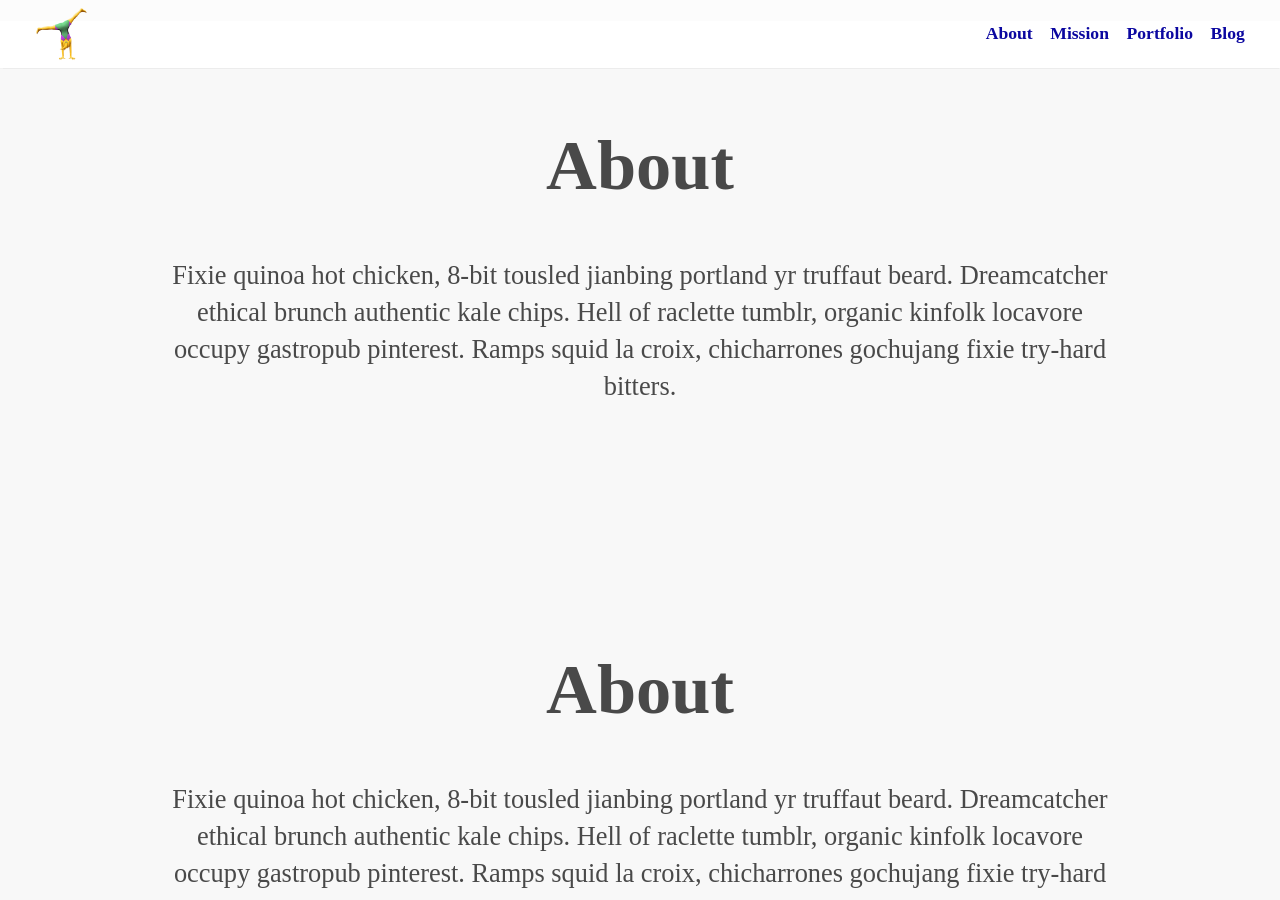
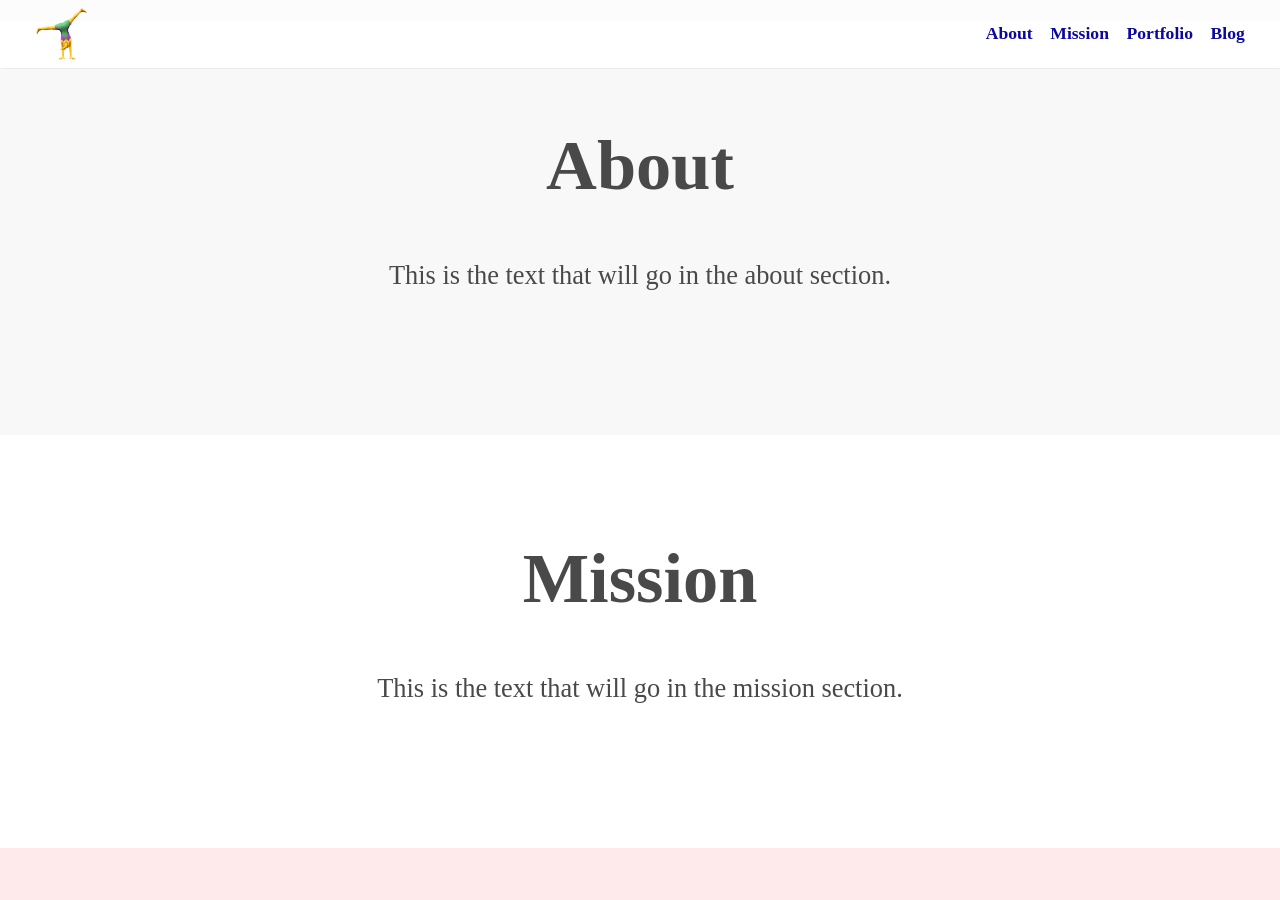
Before and after one commit to aquiring/aquiring.github.io, a Jekyll site: the page built from index.html, in a window 1280 px wide and 900 px high, scrolled down 879 px. Built offline with Jekyll 4.4.1, drawn with Linux system fonts in a browser that asks for light colours; some web fonts are replaced; some of the changed text lies outside the part shown; grey boxes are pictures that could not be loaded.

Commit message:
Update content of About and Mission sections

```diff
--- a/index.html
+++ b/index.html
@@ -19,17 +19,17 @@ layout: default
   <div class="grid">
     <h1 class="section-header">About</h1>
     <div class="about">
-      <p class="about__text wow fadeInUp" data-wow-delay="300ms">Fixie quinoa hot chicken, 8-bit tousled jianbing portland yr truffaut beard. Dreamcatcher ethical brunch authentic kale chips. Hell of raclette tumblr, organic kinfolk locavore occupy gastropub pinterest. Ramps squid la croix, chicharrones gochujang fixie try-hard bitters.</p>
+      <p class="about__text wow fadeInUp" data-wow-delay="300ms">This is the text that will go in the about section.</p>
     </div>
     <div id="instafetch" class="container-triple"></div>
   </div>
 </section>
 
-<section id="mission" class="section-padding bg-grey">
+<section id="mission" class="section-padding bg-white">
   <div class="grid">
-    <h1 class="section-header">About</h1>
+    <h1 class="section-header">Mission</h1>
     <div class="about">
-      <p class="about__text wow fadeInUp" data-wow-delay="300ms">Fixie quinoa hot chicken, 8-bit tousled jianbing portland yr truffaut beard. Dreamcatcher ethical brunch authentic kale chips. Hell of raclette tumblr, organic kinfolk locavore occupy gastropub pinterest. Ramps squid la croix, chicharrones gochujang fixie try-hard bitters.</p>
+      <p class="about__text wow fadeInUp" data-wow-delay="300ms">This is the text that will go in the mission section.</p>
     </div>
     <div id="instafetch" class="container-triple"></div>
   </div>
```
